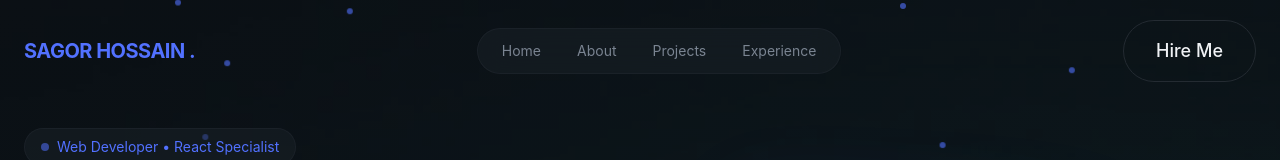
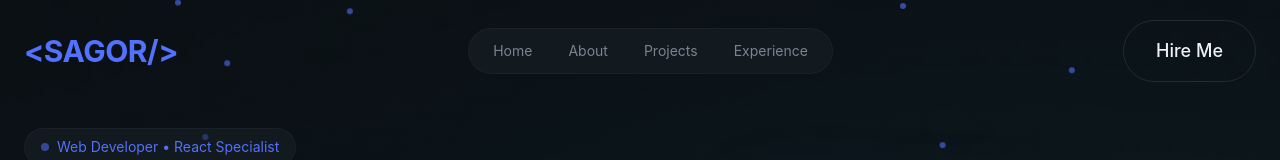
Before and after one commit to sagorhasan17/main-self-portfolio, a React (Vite) app: page / in a window 1280 px wide. Shown: the top 160 px of the page. Built offline with nearby package versions, Linux system fonts and the light colour scheme.

Commit message:
edit logo name

```diff
--- a/src/layouts/NavBar.jsx
+++ b/src/layouts/NavBar.jsx
@@ -28,7 +28,7 @@ const NavBar = () => {
     >
       <nav className="container mx-auto px-6 flex items-center justify-between">
         <a className="text-xl font-bold tracking-tight text-primary hover:text-foreground user-select-none uppercase cursor-pointer transition">
-          Sagor Hossain <span className="text-primary">.</span>
+          <span className="text-primary transition-all duration-400 hover:text-foreground text-2xl md:text-3xl"> {`<Sagor/>`}</span>
         </a>
 
         {/* desktop menu */}
```
